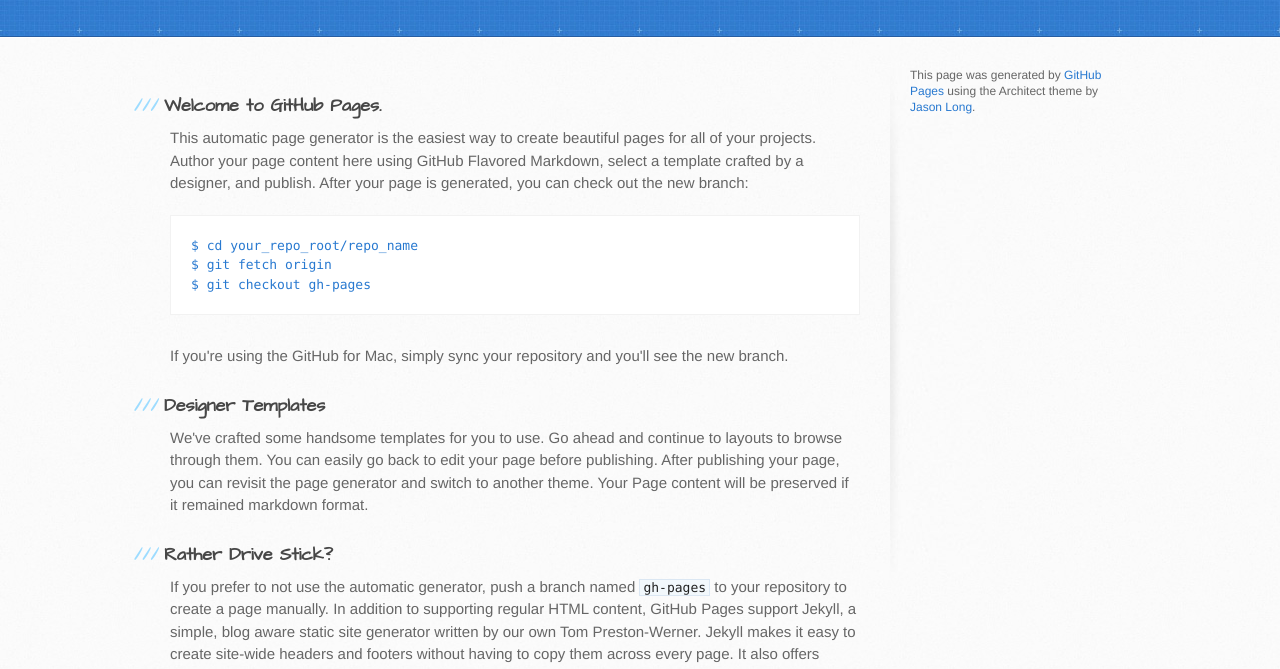
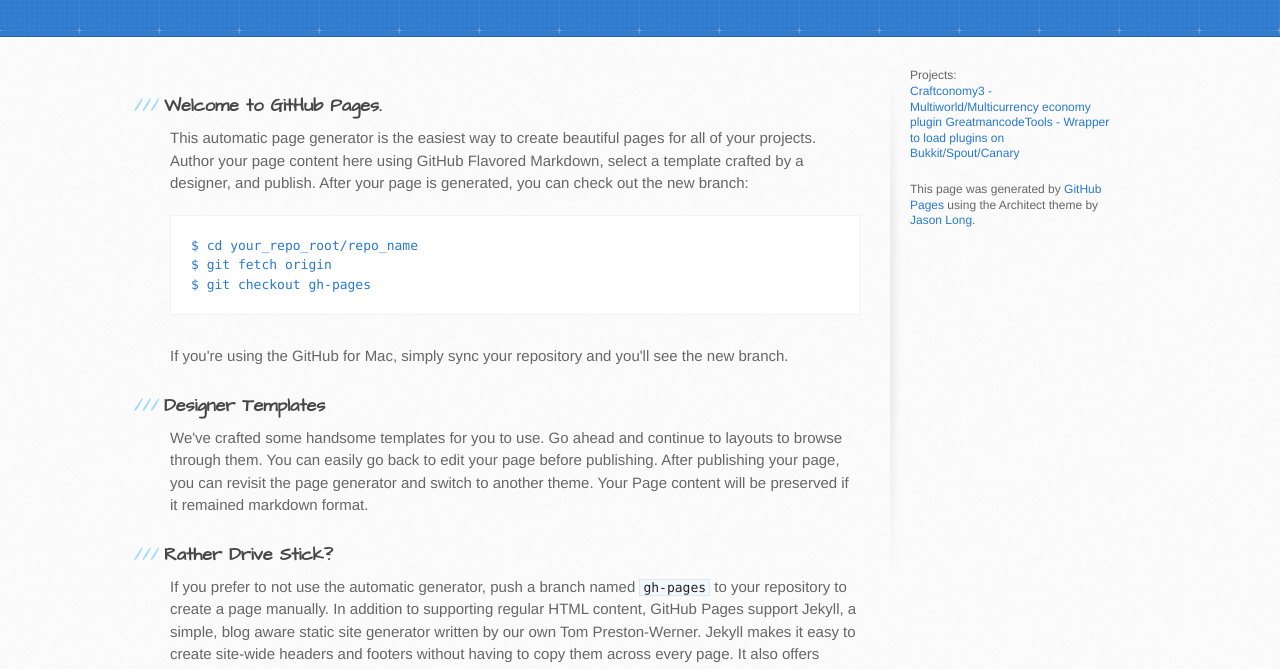
Before and after one commit to greatman/greatman.github.io, a plain HTML site: page index.html in a window 1280 px wide. Shown: the part 130-799 px from the top of the page. Drawn offline with Linux system fonts and the light colour scheme.

Commit message:
Update index.html

```diff
--- a/index.html
+++ b/index.html
@@ -57,7 +57,10 @@ $ git checkout gh-pages
         </section>
 
         <aside id="sidebar">
-
+          <p>Projects:<br />
+            <a href="https://github.com/greatman/craftconomy3">Craftconomy3 - Multiworld/Multicurrency economy plugin</a>
+            <a href="https://github.com/greatman/GreatmancodeTools">GreatmancodeTools - Wrapper to load plugins on Bukkit/Spout/Canary</a>
+          </p>
 
           <p>This page was generated by <a href="pages.github.com">GitHub Pages</a> using the Architect theme by <a href="http://twitter.com/jasonlong">Jason Long</a>.</p>
         </aside>
```
